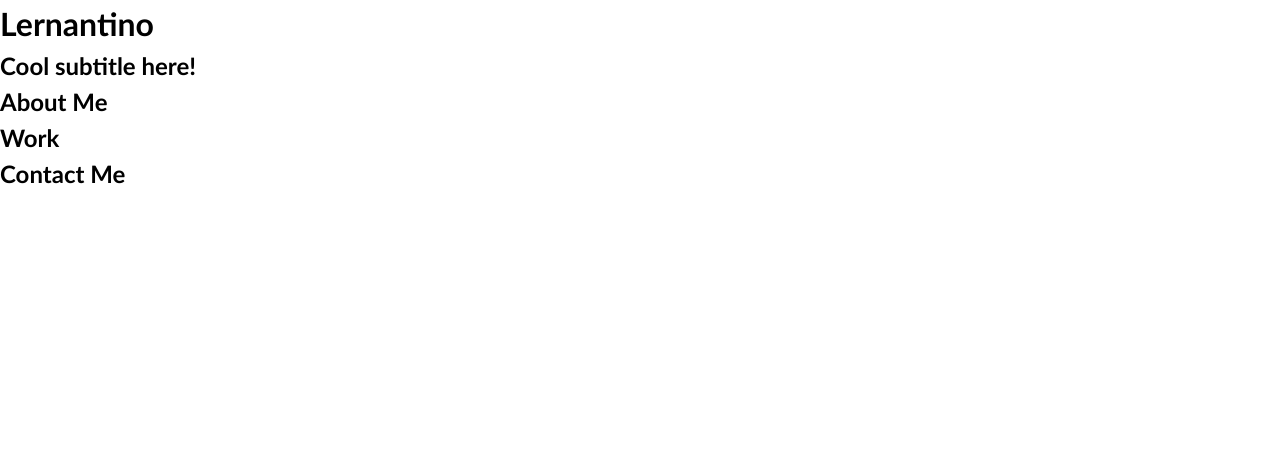
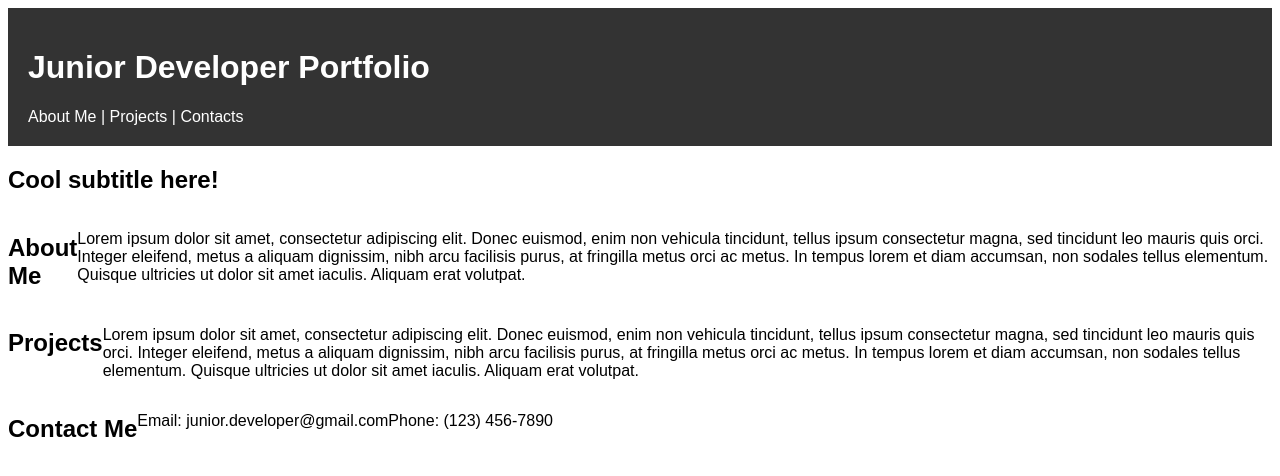
Before and after one commit to kautharamin/Kauthar-Amin-Portfolio, a plain HTML site: page starter/index.html in a window 1280 px wide. Drawn offline with Linux system fonts and the light colour scheme; files that its build step writes are made by us from their sources.

Commit message:
Added nav bar and linked all navigation to each section

```diff
--- /dev/null
+++ b/starter/css/reset.css
@@ -0,0 +1,23 @@
+* {
+  box-sizing: border-box;
+}
+
+body {
+  margin: 0;
+  padding: 0;
+  font-family: 'Trebuchet MS', 'Lucida Sans Unicode', 'Lucida Grande', 'Lucida Sans', Arial, sans-serif;
+  line-height: 1.5;
+}
+
+h1,
+h2,
+h3,
+h4,
+h5,
+h6 {
+  margin: 0;
+}
+
+p {
+  margin: 0;
+}
--- a/starter/css/style.css
+++ b/starter/css/style.css
@@ -1,23 +1,18 @@
-* {
-  box-sizing: border-box;
-}
 
 body {
-  margin: 0;
-  padding: 0;
-  font-family: 'Trebuchet MS', 'Lucida Sans Unicode', 'Lucida Grande', 'Lucida Sans', Arial, sans-serif;
-  line-height: 1.5;
-}
+    font-family: Arial, sans-serif;
+  }
+  header {
+    background-color: #333;
+    color: white;
+    padding: 20px;
+  }
+  header a {
+    color: white;
+    text-decoration: none;
+  }
+  section {
+    display: flex;
+  }
 
-h1,
-h2,
-h3,
-h4,
-h5,
-h6 {
-  margin: 0;
-}
-
-p {
-  margin: 0;
-}
+  main
--- a/starter/index.html
+++ b/starter/index.html
@@ -5,15 +5,19 @@
   <meta charset="UTF-8">
   <meta name="viewport" content="width=device-width, initial-scale=1.0">
   <meta http-equiv="X-UA-Compatible" content="ie=edge">
-  <title>Lernantino // Web Developer</title>
-  <link rel="stylesheet" href="./assets/css/style.css" />
+  <title>Kauthar Amin // Developer Portfolio</title>
+  <link rel="stylesheet" type="text/css" href="style.css">
+  <link rel="stylesheet" href="text/css" href="reset.css">
 </head>
 
 <body>
   <!-- main logo / nav -->
   <header>
-    <h1>Lernantino</h1>
+    <h1>Junior Developer Portfolio</h1>
     <nav>
+      <a href="#about">About Me</a> |
+      <a href="#projects">Projects</a> |
+      <a href="#contacts">Contacts</a>
     </nav>
   </header>
 
@@ -28,18 +32,26 @@
     <!-- about me -->
     <section class="page-section" id="about">
       <h2>About Me</h2>
+      <p>Lorem ipsum dolor sit amet, consectetur adipiscing elit. Donec euismod, enim non vehicula tincidunt, tellus ipsum consectetur magna, sed tincidunt leo mauris quis orci. Integer eleifend, metus a aliquam dignissim, nibh arcu facilisis purus, at fringilla metus orci ac metus. In tempus lorem et diam accumsan, non sodales tellus elementum. Quisque ultricies ut dolor sit amet iaculis. Aliquam erat volutpat.</p>
     </section>
 
     <!-- portfolio container -->
-    <section class="page-section" id="work">
-      <h2>Work</h2>
+    <section class="page-section" id="projects">
+      <h2>Projects</h2>
+      <p>Lorem ipsum dolor sit amet, consectetur adipiscing elit. Donec euismod, enim non vehicula tincidunt, tellus ipsum consectetur magna, sed tincidunt leo mauris quis orci. Integer eleifend, metus a aliquam dignissim, nibh arcu facilisis purus, at fringilla metus orci ac metus. In tempus lorem et diam accumsan, non sodales tellus elementum. Quisque ultricies ut dolor sit amet iaculis. Aliquam erat volutpat.</p>
     </section>
 
     <!-- contact -->
-    <section class="page-section contact" id="contact">
+    <section class="page-section contact" id="contacts">
       <h2>Contact Me</h2>
+      <p>Email: junior.developer@gmail.com</p>
+      <p>Phone: (123) 456-7890</p>
     </section>
   </main>
+
+  <footer>
+
+  </footer>
+
 </body>
-
 </html>
```
Also changed, not shown: 1 other file.
